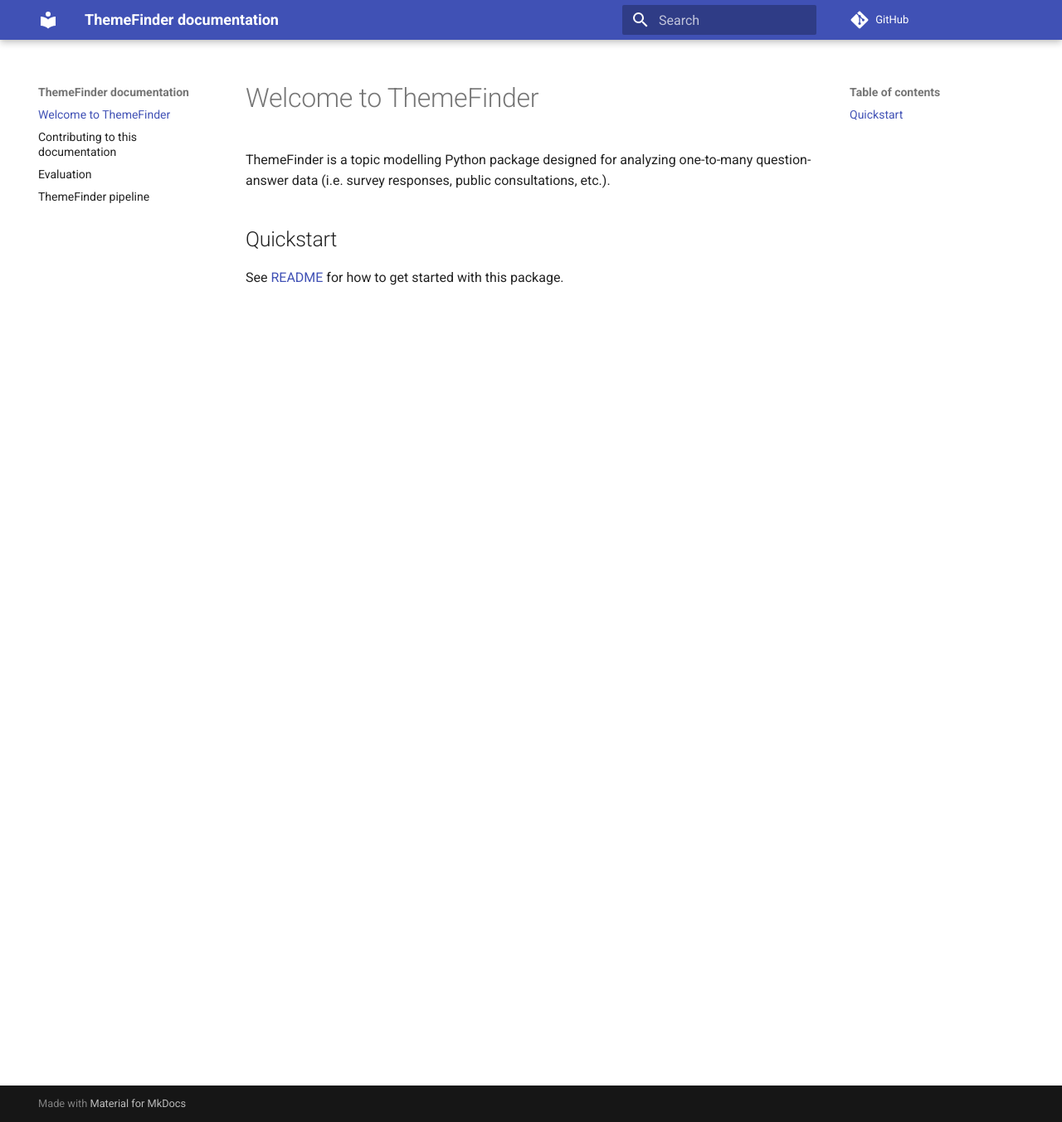
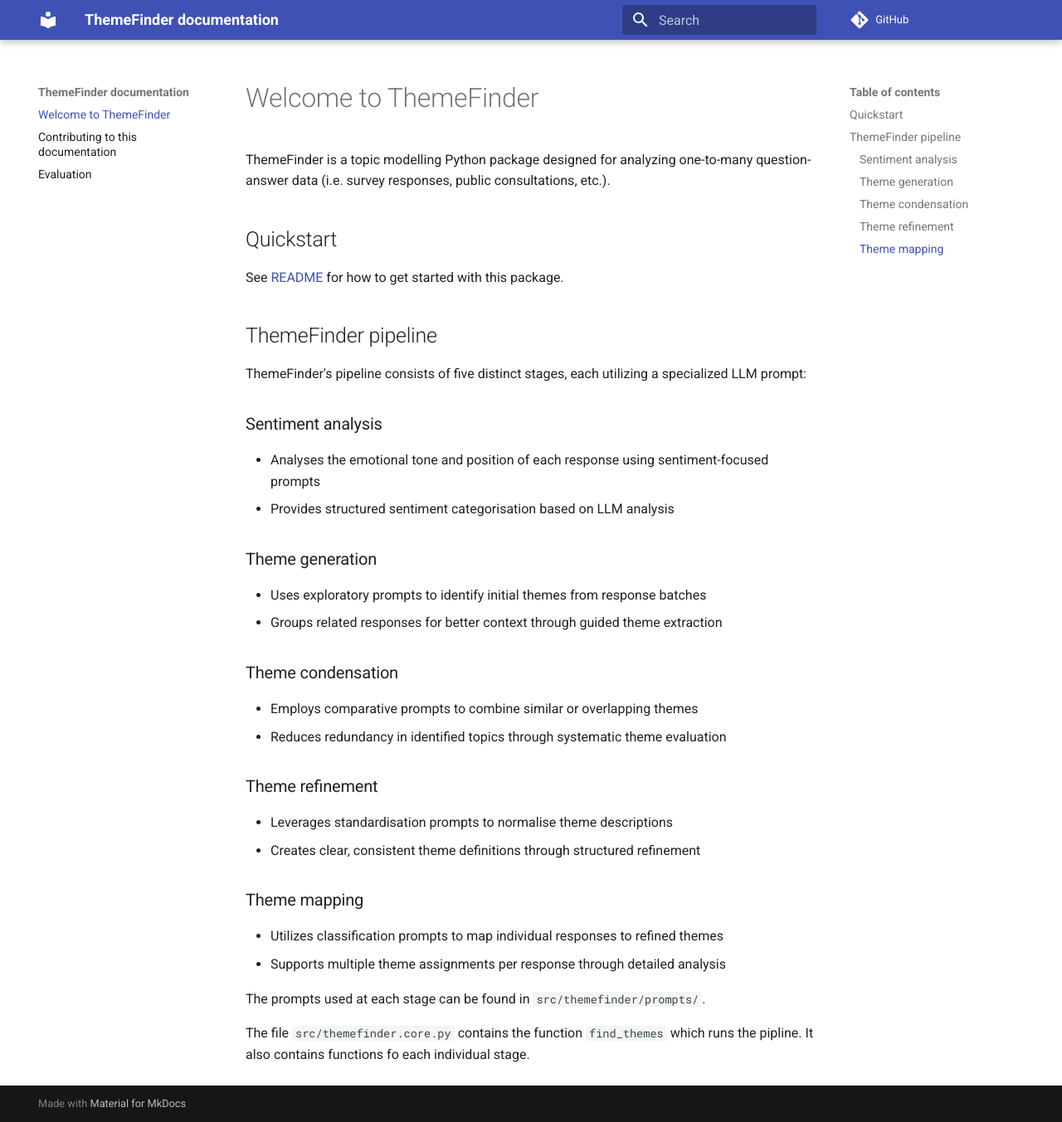
Before and after one commit to rbkc-data-team/themefinder, an MkDocs documentation site: the page built from docs/index.md, in a window 1280 px wide and 1353 px high. Shown: the whole window at 83% size. Built offline with MkDocs 1.6.1 and Material for MkDocs 9.7.7, drawn with Linux system fonts in a browser that asks for light colours; comment, search, counter and statistics services are not loaded.

Commit message:
Update: readme and docs to make pipeline clearer.

```diff
--- a/docs/index.md
+++ b/docs/index.md
@@ -5,3 +5,33 @@ ThemeFinder is a topic modelling Python package designed for analyzing one-to-ma
 
 ## Quickstart
 See [README](README.md) for how to get started with this package.
+
+
+## ThemeFinder pipeline
+
+ThemeFinder's pipeline consists of five distinct stages, each utilizing a specialized LLM prompt:
+
+### Sentiment analysis
+- Analyses the emotional tone and position of each response using sentiment-focused prompts
+- Provides structured sentiment categorisation based on LLM analysis
+
+### Theme generation
+- Uses exploratory prompts to identify initial themes from response batches
+- Groups related responses for better context through guided theme extraction
+
+### Theme condensation
+- Employs comparative prompts to combine similar or overlapping themes
+- Reduces redundancy in identified topics through systematic theme evaluation
+
+### Theme refinement
+- Leverages standardisation prompts to normalise theme descriptions
+- Creates clear, consistent theme definitions through structured refinement
+
+### Theme mapping
+- Utilizes classification prompts to map individual responses to refined themes
+- Supports multiple theme assignments per response through detailed analysis
+
+
+The prompts used at each stage can be found in `src/themefinder/prompts/`.
+
+The file `src/themefinder.core.py` contains the function `find_themes` which runs the pipline. It also contains functions fo each individual stage.
--- a/docs/pipeline.md
+++ /dev/null
@@ -1,28 +0,0 @@
-# ThemeFinder pipeline
-
-ThemeFinder's pipeline consists of five distinct stages, each utilizing a specialized LLM prompt:
-
-## Sentiment analysis
-- Analyses the emotional tone and position of each response using sentiment-focused prompts
-- Provides structured sentiment categorisation based on LLM analysis
-
-## Theme generation
-- Uses exploratory prompts to identify initial themes from response batches
-- Groups related responses for better context through guided theme extraction
-
-## Theme condensation
-- Employs comparative prompts to combine similar or overlapping themes
-- Reduces redundancy in identified topics through systematic theme evaluation
-
-## Theme refinement
-- Leverages standardisation prompts to normalise theme descriptions
-- Creates clear, consistent theme definitions through structured refinement
-
-## Theme mapping
-- Utilizes classification prompts to map individual responses to refined themes
-- Supports multiple theme assignments per response through detailed analysis
-
-
-The prompts used at each stage can be found in `src/themefinder/prompts/`.
-
-The file `src/themefinder.core.py` contains the function `find_themes` which runs the pipline. It also contains functions fo each individual stage.
```
Also changed, not shown: README.md (+31 -0 lines).
